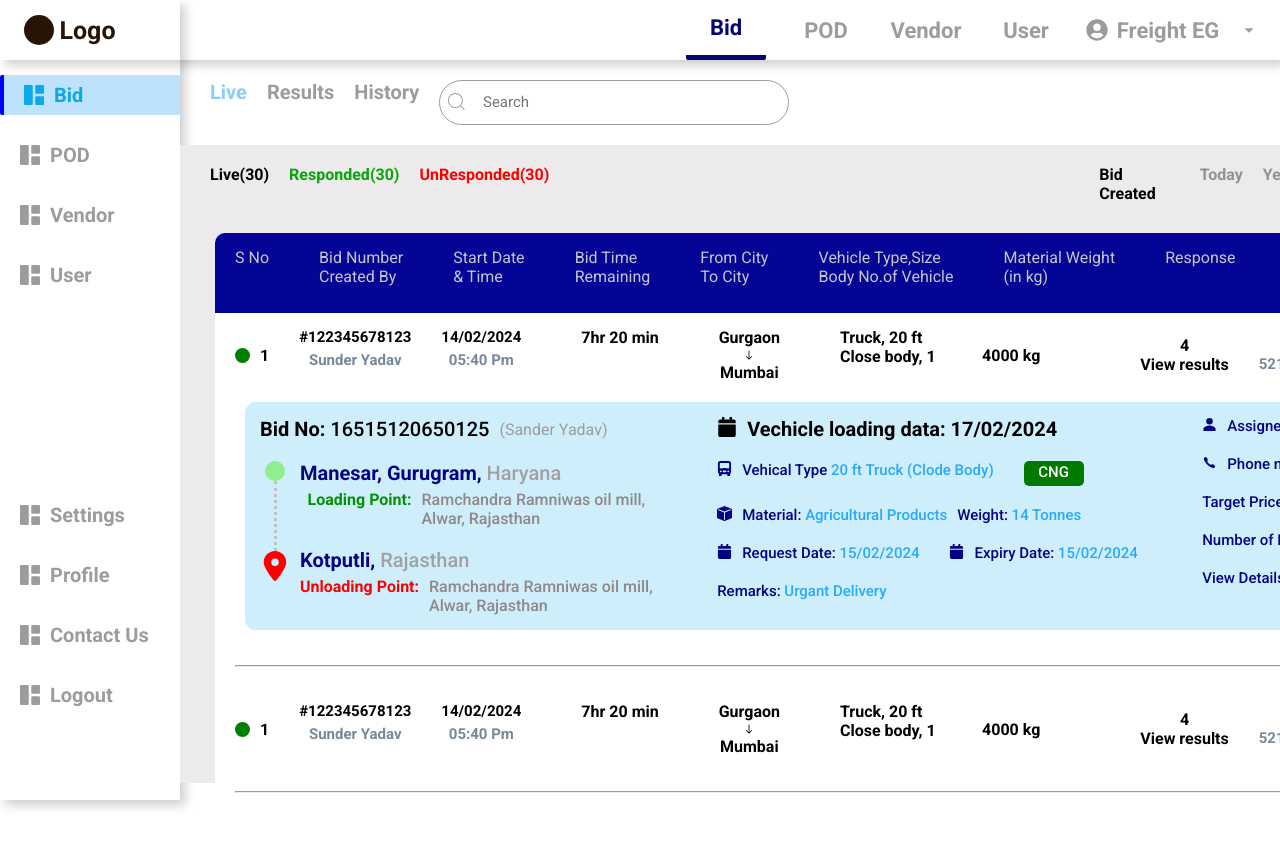
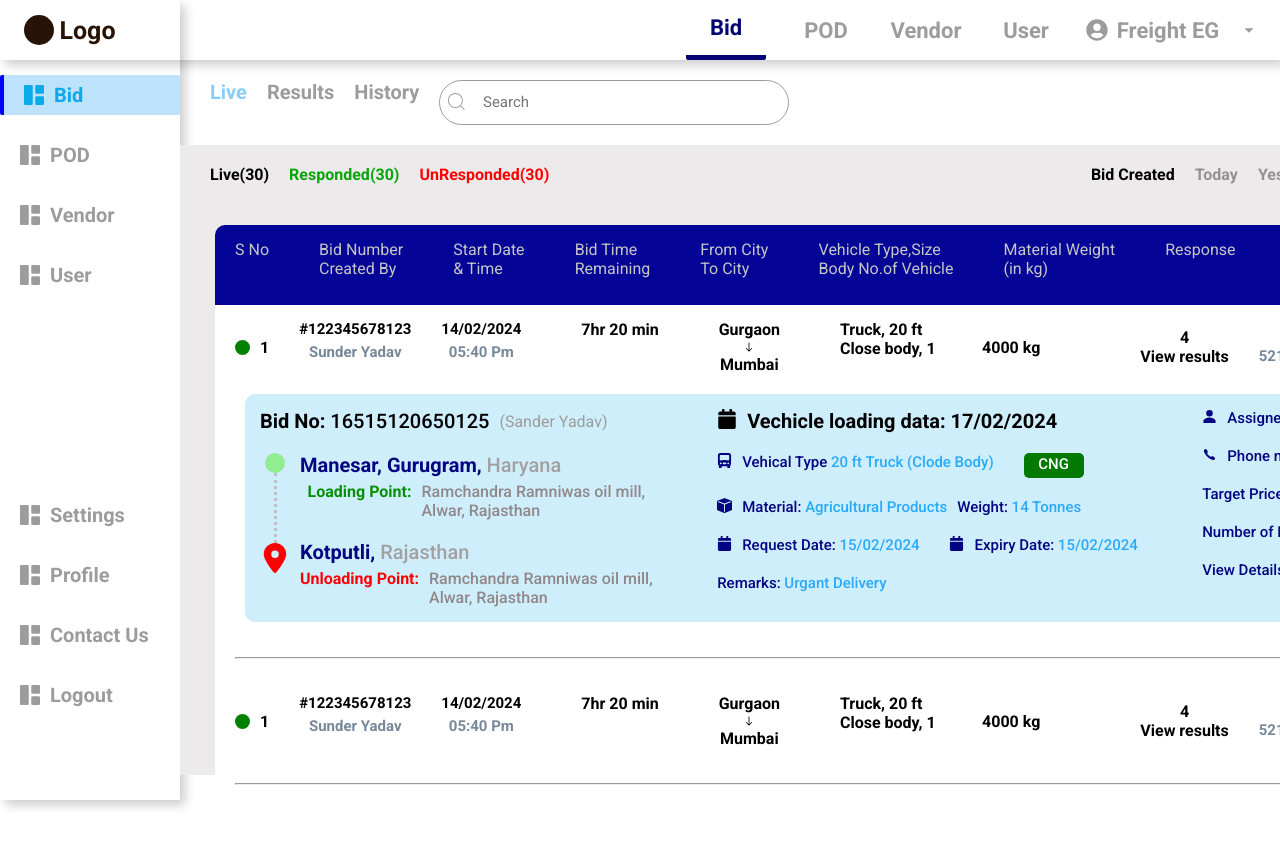
Before and after one commit to rsathishkumar-2697/my-app-media-nv-assignment, a React (Create React App) app: page / in a window 1280 px wide. Shown: the top 848 px of the page. After the commit the page ends 800 px from the top, so only its background shows below. Built offline with nearby package versions, Linux system fonts and the light colour scheme.

Commit message:
first commit

```diff
--- a/src/components/Home/Home.css
+++ b/src/components/Home/Home.css
@@ -4,7 +4,6 @@
   left: 180px;
   display: flex;
   flex-direction: column;
-    min-height: 100vh;
 }
 
 .home-middle-container {
@@ -16,7 +15,7 @@
 .middel-nav {
   display: flex;
   justify-content: space-between;
-    gap: 550px;
+  gap: 500px;
   padding: 20px 30px;
   font-weight: 600;
 }
@@ -51,8 +50,7 @@
   display: flex;
   align-items: center;
   justify-content: center;
-    margin-top: -5px;
-    box-shadow: 2px 2px 10px rgba(0, 0, 0, 0.58);
+
   border-radius: 5px;
   color: rgb(5, 5, 115);
 }
```
Lines whose indentation alone changed are shown as unchanged.
